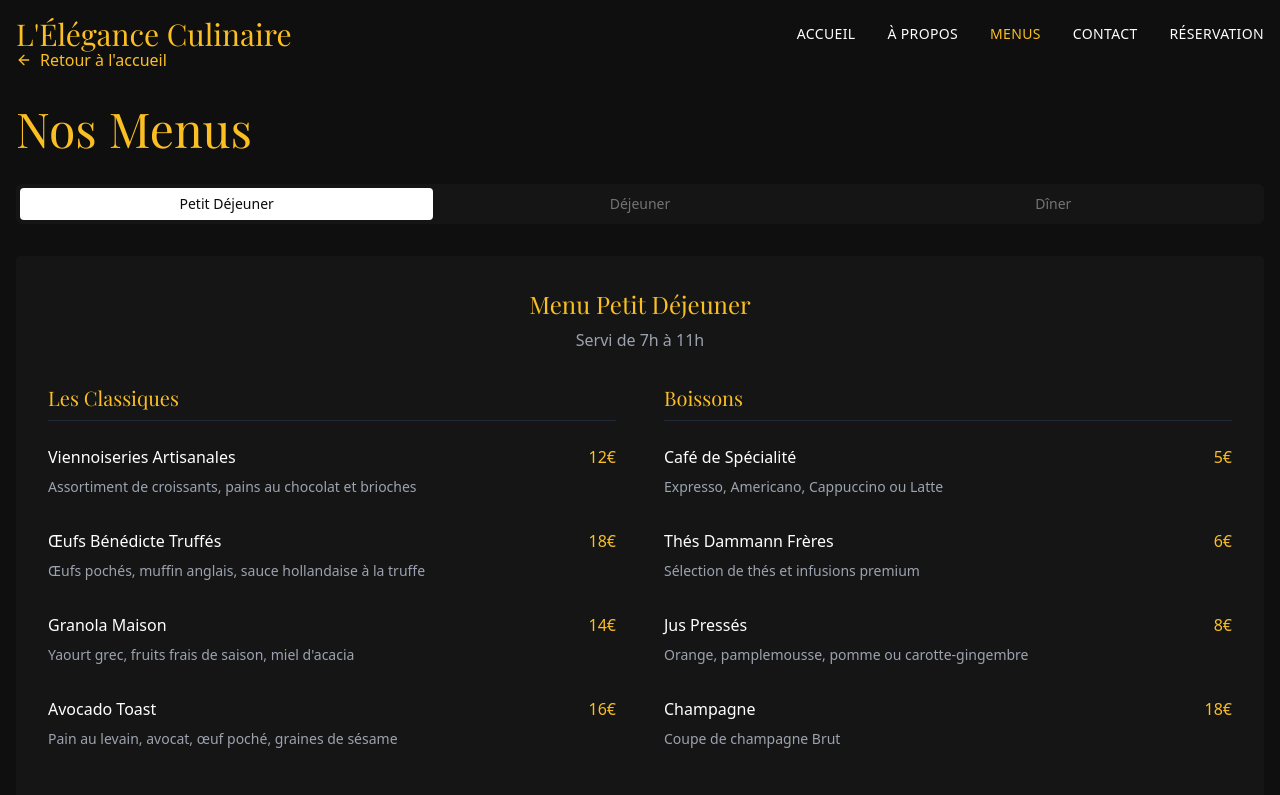
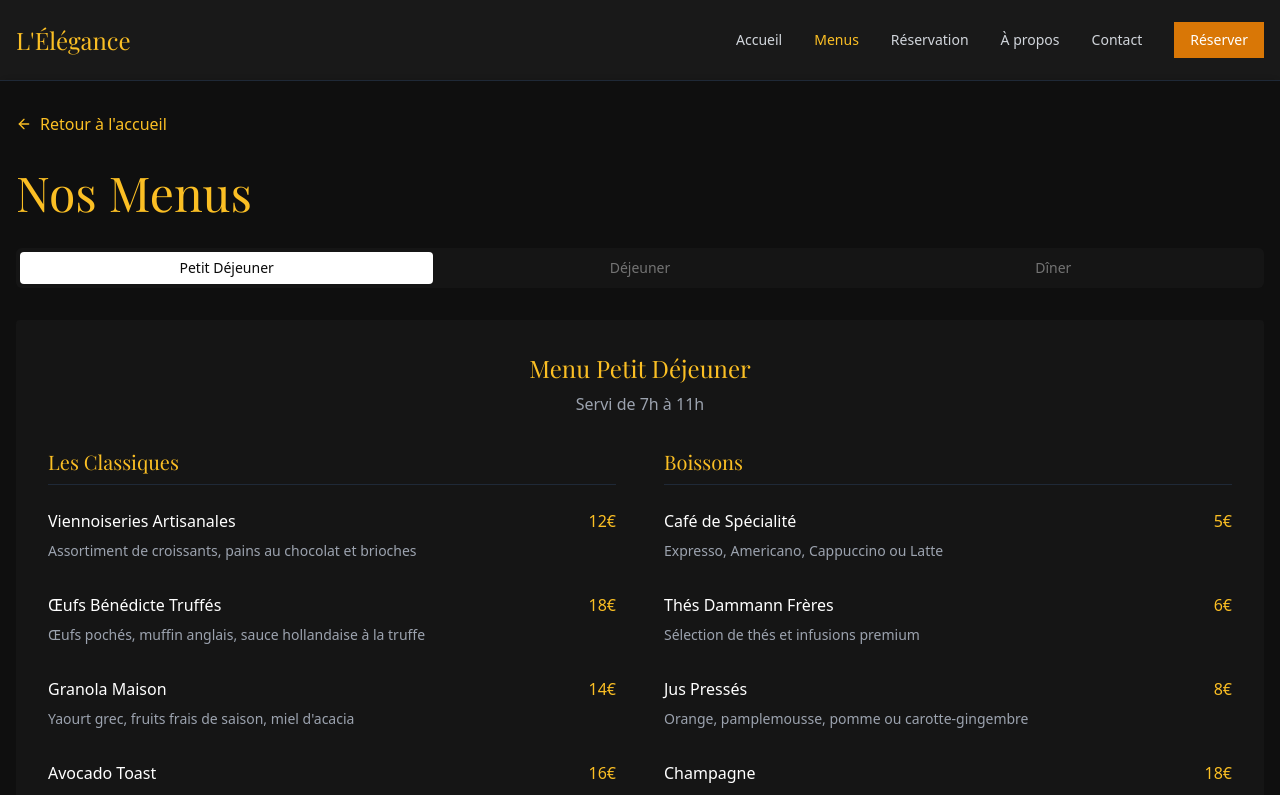
Before and after one commit to bk2024b/restaurant-premium, a Next.js app: page /menus in a window 1280 px wide. Shown: the top 795 px of the page. Built offline with nearby package versions, Linux system fonts and the light colour scheme; a web font is replaced by a local one.

Commit message:
menu de navigation ajoutée

```diff
--- a/app/about/page.tsx
+++ b/app/about/page.tsx
@@ -6,7 +6,9 @@ import { Button } from "@/components/ui/button"
 export default function AboutPage() {
   return (
     <main className="min-h-screen bg-[#0f0f0f] text-white">
-      <div className="container mx-auto px-4 py-12">
+      {/* Ajoutons un peu d'espace en haut pour compenser la navigation fixe */}
+      {/* Modifions la première div de contenu : */}
+      <div className="container mx-auto px-4 py-12 pt-8">
         <Link href="/" className="inline-flex items-center text-amber-400 hover:text-amber-300 mb-8">
           <ArrowLeft className="mr-2 h-4 w-4" />
           Retour à l'accueil
@@ -107,7 +109,7 @@ export default function AboutPage() {
                   strokeLinejoin="round"
                   className="lucide lucide-heart-handshake"
                 >
-                  <path d="M19 14c1.49-1.46 3-3.21 3-5.5A5.5 5.5 0 0 0 16.5 3c-1.76 0-3 .5-4.5 2-1.5-1.5-2.74-2-4.5-2A5.5 5.5 0 0 0 2 8.5c0 2.3 1.5 4.05 3 5.5l7 7Z"></path>
+                  <path d="M19 14c1.49-1.46 3-3.21 3-5.5A5.5 0 0 0 16.5 3c-1.76 0-3 .5-4.5 2-1.5-1.5-2.74-2-4.5-2A5.5 5.5 0 0 0 2 8.5c0 2.3 1.5 4.05 3 5.5l7 7Z"></path>
                   <path d="M12 5 9.04 7.96a2.17 2.17 0 0 0 0 3.08v0c.82.82 2.13.85 3 .07l2.07-1.9a2.82 2.82 0 0 1 3.79 0l2.96 2.66"></path>
                   <path d="m18 15-2-2"></path>
                   <path d="m15 18-2-2"></path>
--- a/app/contact/page.tsx
+++ b/app/contact/page.tsx
@@ -9,7 +9,7 @@ import { Textarea } from "@/components/ui/textarea"
 export default function ContactPage() {
   return (
     <main className="min-h-screen bg-[#0f0f0f] text-white">
-      <div className="container mx-auto px-4 py-12">
+      <div className="container mx-auto px-4 py-12 pt-8">
         <Link href="/" className="inline-flex items-center text-amber-400 hover:text-amber-300 mb-8">
           <ArrowLeft className="mr-2 h-4 w-4" />
           Retour à l'accueil
--- a/app/layout.tsx
+++ b/app/layout.tsx
@@ -3,7 +3,7 @@ import type { Metadata } from "next"
 import { Inter, Playfair_Display } from "next/font/google"
 import "./globals.css"
 import { ThemeProvider } from "@/components/theme-provider"
-import Header from "@/components/layout/header"
+import { MainNav } from "@/components/main-nav"
 
 const inter = Inter({ subsets: ["latin"], variable: "--font-sans" })
 const playfair = Playfair_Display({ subsets: ["latin"], variable: "--font-serif" })
@@ -11,7 +11,6 @@ const playfair = Playfair_Display({ subsets: ["latin"], variable: "--font-serif"
 export const metadata: Metadata = {
   title: "L'Élégance Culinaire | Restaurant Gastronomique",
   description: "Découvrez une expérience gastronomique exceptionnelle dans un cadre raffiné au cœur de Paris.",
-  generator: 'v0.dev'
 }
 
 export default function RootLayout({
@@ -23,8 +22,8 @@ export default function RootLayout({
     <html lang="fr" suppressHydrationWarning>
       <body className={`${inter.variable} ${playfair.variable} font-sans`}>
         <ThemeProvider attribute="class" defaultTheme="dark" enableSystem disableTransitionOnChange>
-          <Header />
-          {children}
+          <MainNav />
+          <div className="pt-20">{children}</div>
         </ThemeProvider>
       </body>
     </html>
--- a/app/menus/page.tsx
+++ b/app/menus/page.tsx
@@ -6,7 +6,9 @@ import { Tabs, TabsContent, TabsList, TabsTrigger } from "@/components/ui/tabs"
 export default function MenusPage() {
   return (
     <main className="min-h-screen bg-[#0f0f0f] text-white">
-      <div className="container mx-auto px-4 py-12">
+      {/* Ajoutons un peu d'espace en haut pour compenser la navigation fixe */}
+      {/* Modifions la première div de contenu : */}
+      <div className="container mx-auto px-4 py-12 pt-8">
         <Link href="/" className="inline-flex items-center text-amber-400 hover:text-amber-300 mb-8">
           <ArrowLeft className="mr-2 h-4 w-4" />
           Retour à l'accueil
@@ -16,9 +18,9 @@ export default function MenusPage() {
 
         <Tabs defaultValue="petit-dejeuner" className="w-full">
           <TabsList className="grid w-full grid-cols-3 bg-[#151515]">
-            <TabsTrigger id="petit-dejeuner"  value="petit-dejeuner">Petit Déjeuner</TabsTrigger>
-            <TabsTrigger id="dejeuner" value="dejeuner">Déjeuner</TabsTrigger>
-            <TabsTrigger id="diner" value="diner">Dîner</TabsTrigger>
+            <TabsTrigger value="petit-dejeuner">Petit Déjeuner</TabsTrigger>
+            <TabsTrigger value="dejeuner">Déjeuner</TabsTrigger>
+            <TabsTrigger value="diner">Dîner</TabsTrigger>
           </TabsList>
 
           <TabsContent value="petit-dejeuner" className="mt-8">
@@ -388,7 +390,7 @@ export default function MenusPage() {
             Pour toute demande spécifique ou allergie alimentaire, n'hésitez pas à nous contacter.
           </p>
           <Button className="bg-amber-600 hover:bg-amber-700 text-white px-8 py-6 rounded-none text-lg">
-            <Link href="/reservation">Réserver une table</Link>
+            Réserver une table
           </Button>
         </div>
       </div>
--- a/app/reservation/page.tsx
+++ b/app/reservation/page.tsx
@@ -26,7 +26,7 @@ export default function ReservationPage() {
 
   return (
     <main className="min-h-screen bg-[#0f0f0f] text-white">
-      <div className="container mx-auto px-4 py-12">
+      <div className="container mx-auto px-4 py-12 pt-8">
         <Link href="/" className="inline-flex items-center text-amber-400 hover:text-amber-300 mb-8">
           <ArrowLeft className="mr-2 h-4 w-4" />
           Retour à l'accueil
--- /dev/null
+++ b/components/main-nav.tsx
@@ -0,0 +1,94 @@
+"use client"
+
+import { useState } from "react"
+import Link from "next/link"
+import { usePathname } from "next/navigation"
+import { Menu, X } from "lucide-react"
+import { cn } from "@/lib/utils"
+
+const navItems = [
+  { name: "Accueil", href: "/" },
+  { name: "Menus", href: "/menus" },
+  { name: "Réservation", href: "/reservation" },
+  { name: "À propos", href: "/about" },
+  { name: "Contact", href: "/contact" },
+]
+
+export function MainNav() {
+  const pathname = usePathname()
+  const [mobileMenuOpen, setMobileMenuOpen] = useState(false)
+
+  return (
+    <nav className="fixed top-0 left-0 right-0 z-50 bg-black/90 backdrop-blur-sm border-b border-gray-800">
+      <div className="container mx-auto px-4">
+        <div className="flex items-center justify-between h-20">
+          {/* Logo */}
+          <Link href="/" className="font-serif text-2xl text-amber-400 hover:text-amber-300 transition-colors">
+            L'Élégance
+          </Link>
+
+          {/* Desktop Navigation */}
+          <div className="hidden md:flex items-center space-x-8">
+            {navItems.map((item) => (
+              <Link
+                key={item.href}
+                href={item.href}
+                className={cn(
+                  "text-sm font-medium transition-colors hover:text-amber-400",
+                  pathname === item.href ? "text-amber-400" : "text-gray-300",
+                )}
+              >
+                {item.name}
+              </Link>
+            ))}
+            <Link
+              href="/reservation"
+              className="bg-amber-600 hover:bg-amber-700 text-white px-4 py-2 text-sm font-medium transition-colors"
+            >
+              Réserver
+            </Link>
+          </div>
+
+          {/* Mobile Menu Button */}
+          <button
+            className="md:hidden text-gray-300 hover:text-amber-400"
+            onClick={() => setMobileMenuOpen(!mobileMenuOpen)}
+            aria-label={mobileMenuOpen ? "Fermer le menu" : "Ouvrir le menu"}
+          >
+            {mobileMenuOpen ? <X className="h-6 w-6" /> : <Menu className="h-6 w-6" />}
+          </button>
+        </div>
+      </div>
+
+      {/* Mobile Navigation */}
+      {mobileMenuOpen && (
+        <div className="md:hidden bg-black/95 border-t border-gray-800">
+          <div className="container mx-auto px-4 py-4">
+            <div className="flex flex-col space-y-4">
+              {navItems.map((item) => (
+                <Link
+                  key={item.href}
+                  href={item.href}
+                  className={cn(
+                    "text-sm font-medium py-2 transition-colors hover:text-amber-400",
+                    pathname === item.href ? "text-amber-400" : "text-gray-300",
+                  )}
+                  onClick={() => setMobileMenuOpen(false)}
+                >
+                  {item.name}
+                </Link>
+              ))}
+              <Link
+                href="/reservation"
+                className="bg-amber-600 hover:bg-amber-700 text-white px-4 py-2 text-sm font-medium transition-colors text-center"
+                onClick={() => setMobileMenuOpen(false)}
+              >
+                Réserver
+              </Link>
+            </div>
+          </div>
+        </div>
+      )}
+    </nav>
+  )
+}
```
